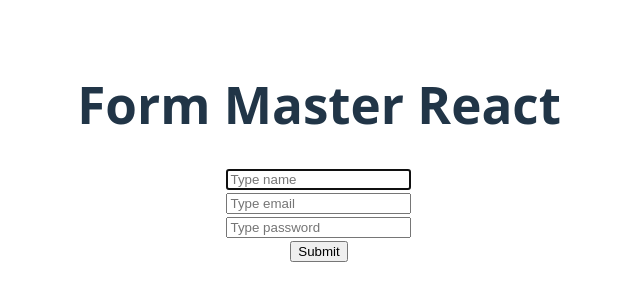
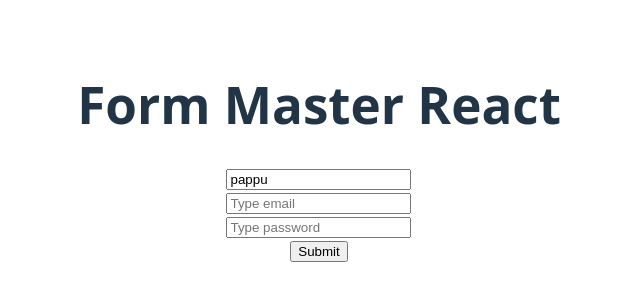
Before and after one commit to prosenjithdash/form-master-react, a React (Vite) app: page / in a window 1280 px wide. Shown: the part 248-548 px from the top of the page, without its empty margins (321-961 px from the left). Built offline with nearby package versions, Linux system fonts and the light colour scheme.

Commit message:
Custom hook and create your first custom hook done

```diff
--- a/src/App.jsx
+++ b/src/App.jsx
@@ -1,6 +1,7 @@
 
 import './App.css'
-import RefForm from './components/RefForm/RefForm'
+import HookForm from './components/HookForm/HookForm'
+// import RefForm from './components/RefForm/RefForm'
 import SimpleForm from './components/SimpleForm/SimpleForm'
 import StateFulForm from './components/StateFulForm/StateFulForm'
 
@@ -11,7 +12,8 @@ function App() {
       <h1>Form Master React</h1>
       {/* <SimpleForm/> */}
       {/* <StateFulForm/> */}
-      <RefForm/>
+      {/* <RefForm/> */}
+      <HookForm/>
     </div>
   )
 }
--- /dev/null
+++ b/src/components/HookForm/HookForm.jsx
@@ -0,0 +1,29 @@
+import React from 'react';
+import useInputState from '../../hooks/useInputState';
+
+const HookForm = () => {
+
+
+    const [name,handleChange]= useInputState('pappu')
+
+    const handleSubmit = (e) => {
+        e.preventDefault();
+        console.log('Form data', name)
+
+    }
+    return (
+        <div>
+            <form onSubmit={handleSubmit}>
+                <input value={name} onChange={handleChange} type="text" name='name' placeholder='Type name' />
+                <br />
+                <input type="email" name='email' placeholder='Type email' />
+                <br />
+                <input type="password" name='password' placeholder='Type password' />
+                <br />
+                <input type="submit" value="Submit" />
+            </form>
+        </div>
+    );
+};
+
+export default HookForm;
--- /dev/null
+++ b/src/hooks/useInputState.js
@@ -0,0 +1,22 @@
+import { useState } from "react"
+
+const useInputState = (defaultValue = null) => {
+
+    // state
+    const [value, setValue] = useState(defaultValue);
+
+
+    // handleChange
+    const handleChange = (e) => {
+        setValue(e.target.value)
+    }
+
+    // return
+
+    return [
+        value,
+        handleChange,
+    ]
+}
+
+export default useInputState;
```
